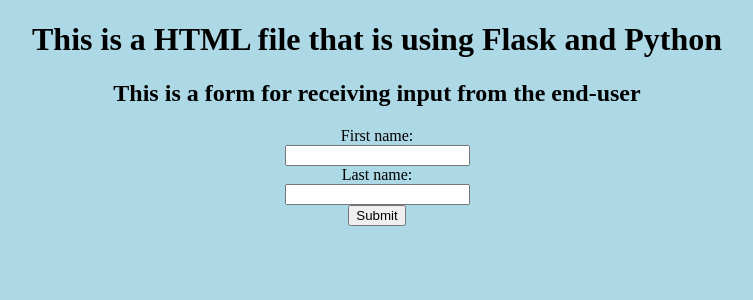
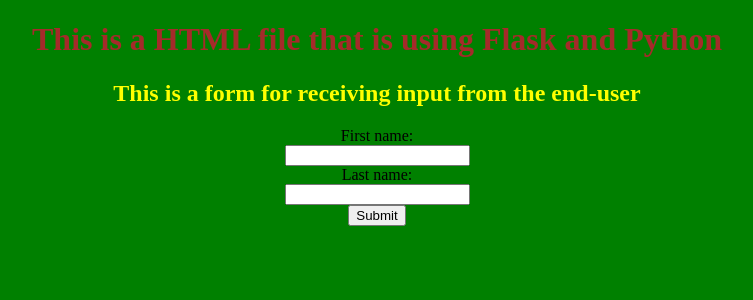
Before and after one commit to bdpa-hsv/pyhton-flask-1, a Flask app: page / in a window 1280 px wide. Shown: the top 300 px of the page, without its empty margins (263-1016 px from the left). Run offline with Flask 2, Linux system fonts and the light colour scheme.

Commit message:
Added styling

```diff
--- a/static/styles/style.css
+++ b/static/styles/style.css
@@ -1,6 +1,12 @@
 body {
-  background-color: lightblue;
+  background-color: green;
   text-align: center;
+}
+h1 {
+  color: brown;
+}
+h2 {
+  color:yellow;
 }
 /* You need to have a 'static' folder setup (for css/js files). The directory should be static/styles/(files) <link rel= "stylesheet" type= "text/css" href= "{{ url_for('static',filename='styles/style.css') }}">
 
```
